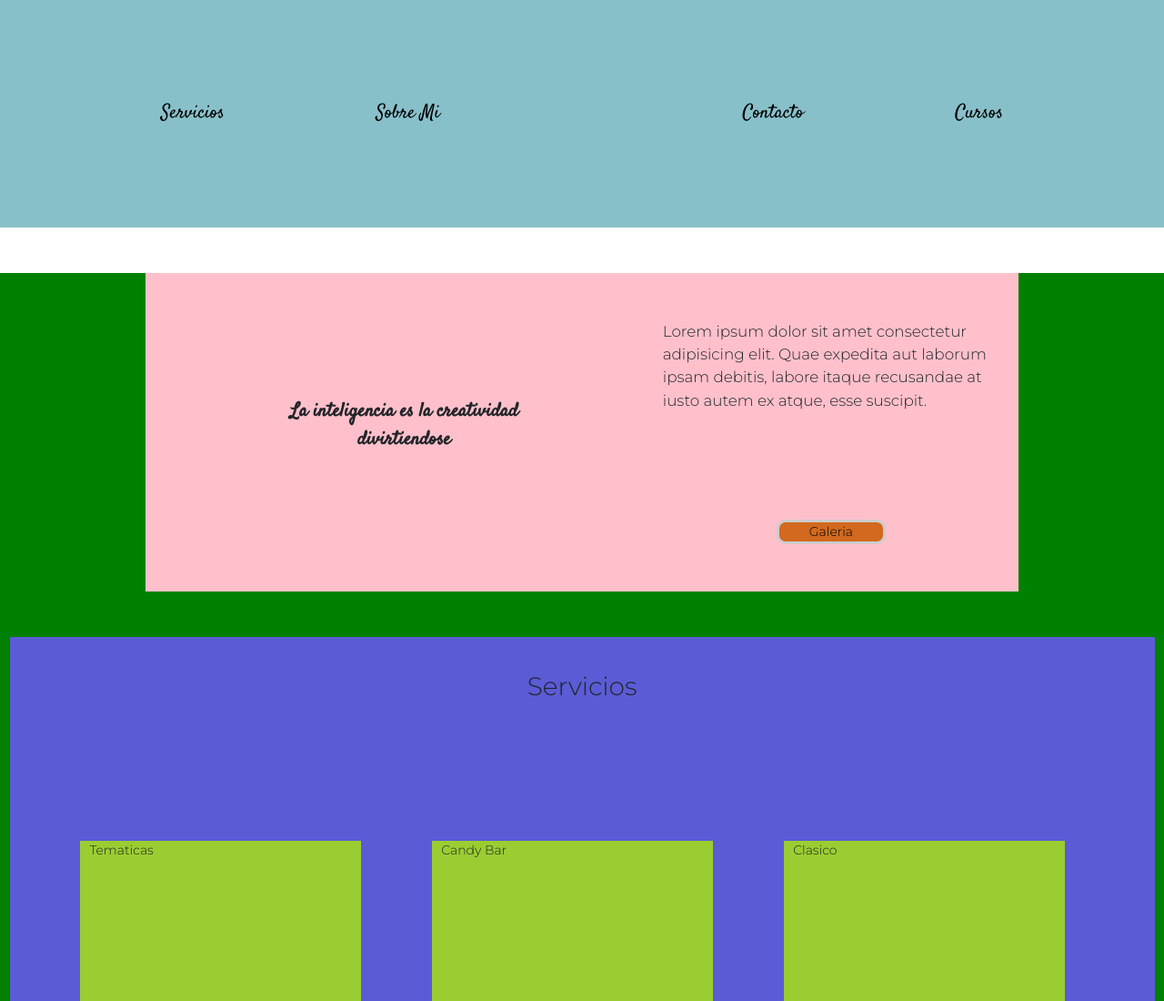
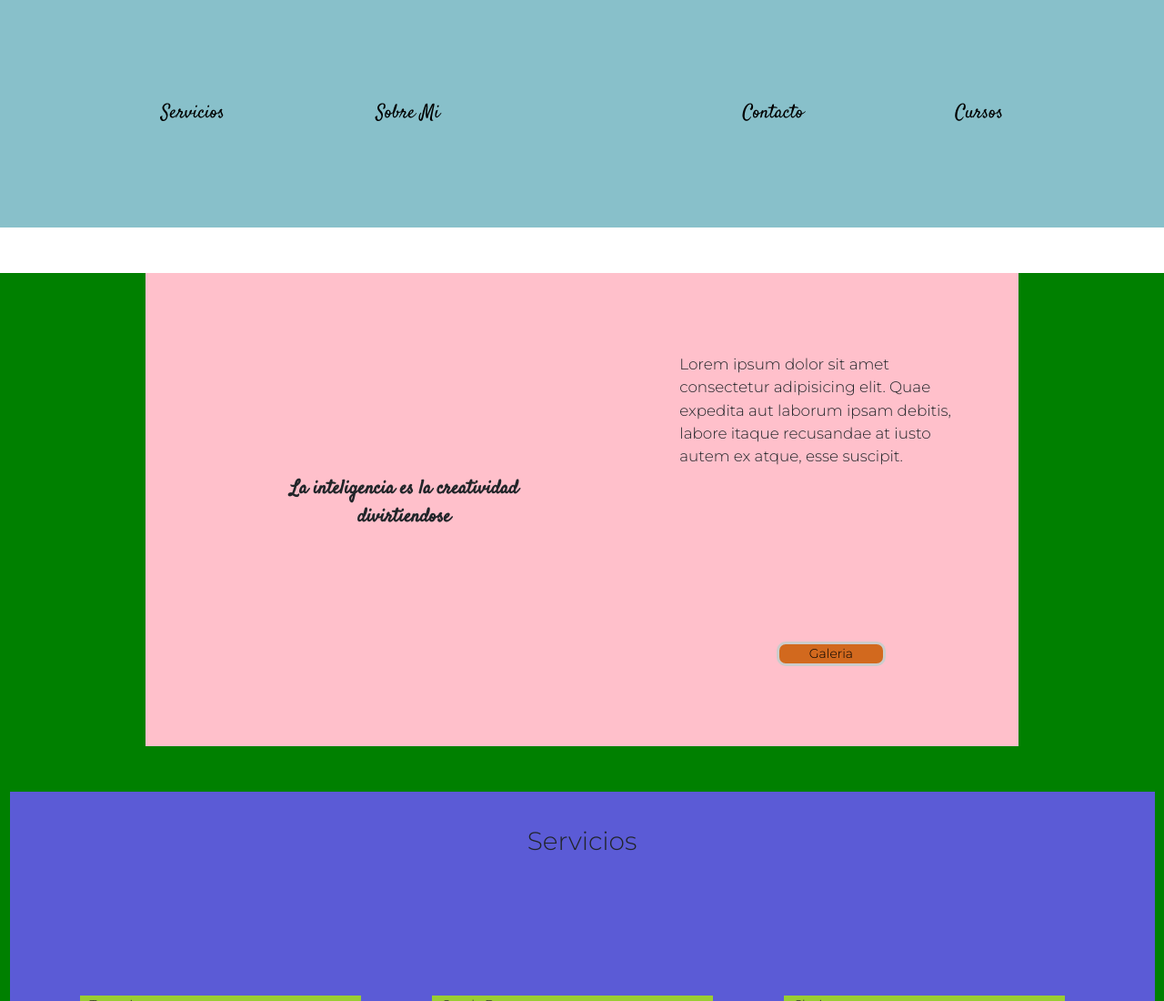
Before and after one commit to FranRob/Romeli-Patisserie, a plain HTML site: page index.html in a window 1280 px wide. Shown: the top 1100 px of the page at 91% size. Drawn offline with nearby package versions, Linux system fonts and the light colour scheme.

Commit message:
Ajuste de medidas
Ajustes a medidas

```diff
--- a/styles/style.scss
+++ b/styles/style.scss
@@ -69,7 +69,7 @@ main{
         justify-content: space-around;
         align-items: center;
         width: 75vw;
-        height: 350px;
+        height: 65vh;
         background-color: pink;
 
         .row{
@@ -106,6 +106,7 @@ main{
                 p{
                     font-size: 1.2em;
                     max-height: 90%;
+                    max-width: 90%;
                 }
 
 
@@ -162,6 +163,8 @@ main{
         }
     }
     /*SOBRE MI*/
+
+
     /*CONTACTO*/
 }
 /*FOOTER*/
```
Also changed, not shown: styles/style.css, 1 other file.
